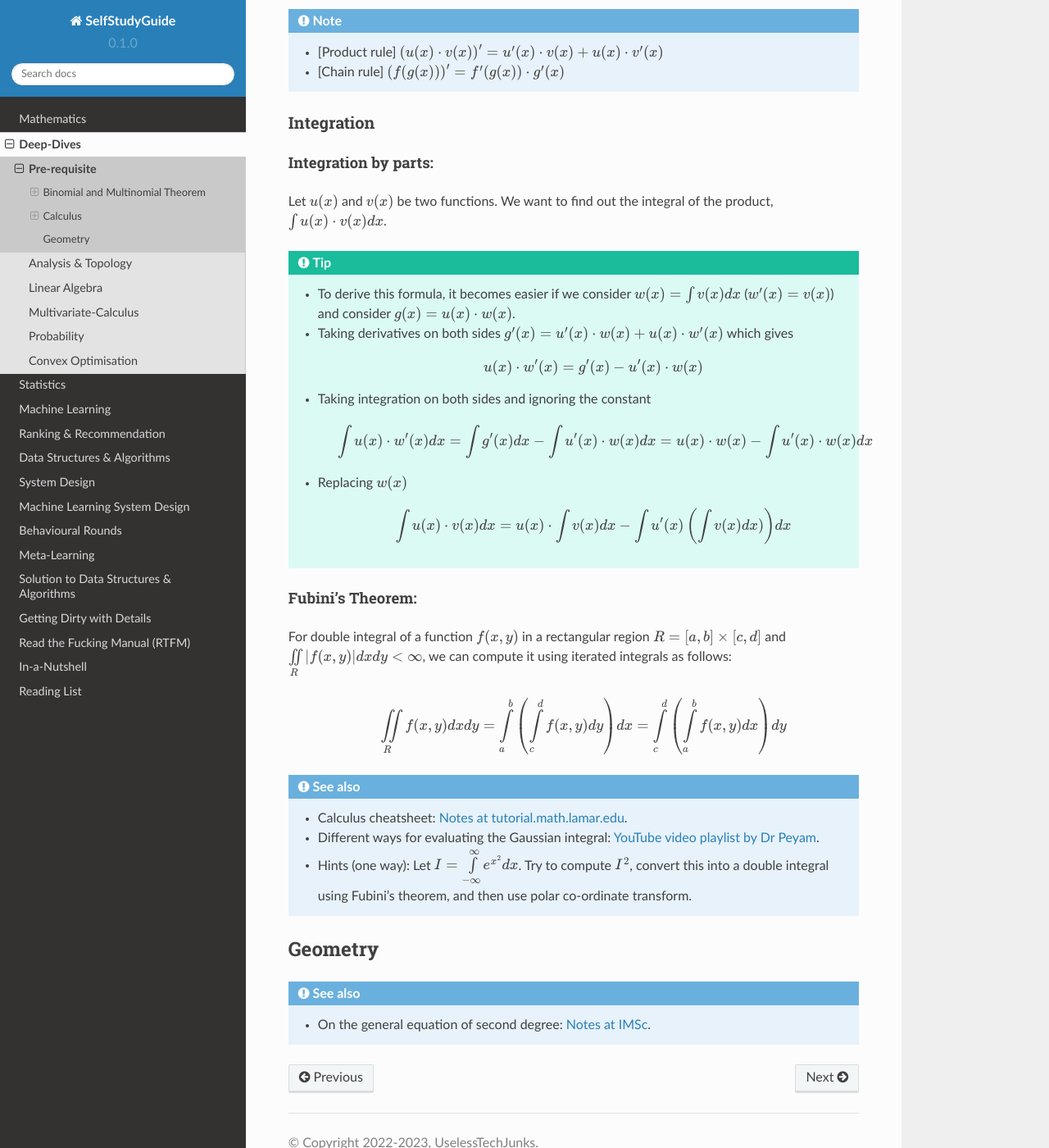
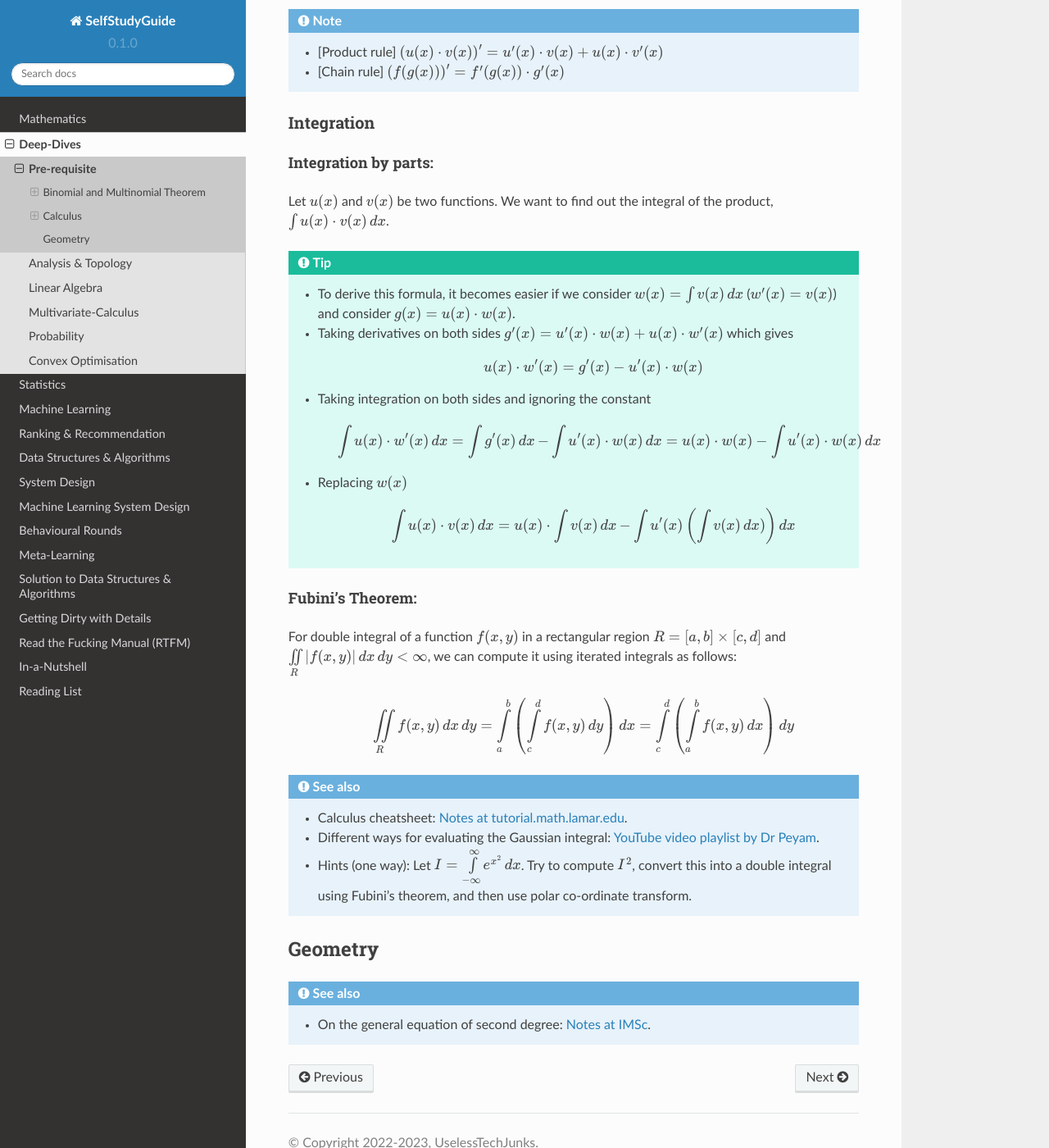
Before and after one commit to uselesstechjunks/leetcode, a Sphinx documentation site: the page built from docs/source/math/prereq.rst, in a window 1280 px wide and 1400 px high, scrolled down 1493 px. Shown: the whole window at 82% size. Built offline with Sphinx 7.4.7 and the Read the Docs theme 2.0.0, drawn with Linux system fonts in a browser that asks for light colours.

Commit message:
Update prereq.rst

```diff
--- a/docs/source/math/prereq.rst
+++ b/docs/source/math/prereq.rst
@@ -51,31 +51,31 @@ Integration
 ==============================================
 Integration by parts:
 -------------------------------
-Let :math:`u(x)` and :math:`v(x)` be two functions. We want to find out the integral of the product, :math:`\int u(x)\cdot v(x) dx`.
+Let :math:`u(x)` and :math:`v(x)` be two functions. We want to find out the integral of the product, :math:`\int u(x)\cdot v(x) \mathop{dx}`.
 
 .. tip::
-	* To derive this formula, it becomes easier if we consider :math:`w(x)=\int v(x) dx` (:math:`w'(x)=v(x)`) and consider :math:`g(x)=u(x)\cdot w(x)`.
+	* To derive this formula, it becomes easier if we consider :math:`w(x)=\int v(x) \mathop{dx}` (:math:`w'(x)=v(x)`) and consider :math:`g(x)=u(x)\cdot w(x)`.
 	* Taking derivatives on both sides :math:`g'(x)=u'(x)\cdot w(x)+u(x)\cdot w'(x)` which gives
 
 		.. math:: u(x)\cdot w'(x)=g'(x)-u'(x)\cdot w(x)
 	* Taking integration on both sides and ignoring the constant
 
-		.. math:: \int u(x)\cdot w'(x)dx=\int g'(x)dx-\int u'(x)\cdot w(x)dx=u(x)\cdot w(x)-\int u'(x)\cdot w(x)dx
+		.. math:: \int u(x)\cdot w'(x)\mathop{dx}=\int g'(x)\mathop{dx}-\int u'(x)\cdot w(x)\mathop{dx}=u(x)\cdot w(x)-\int u'(x)\cdot w(x)\mathop{dx}
 	* Replacing :math:`w(x)`
 
-		.. math:: \int u(x)\cdot v(x)dx=u(x)\cdot \int v(x)dx-\int u'(x)\left(\int v(x)dx) \right)dx
+		.. math:: \int u(x)\cdot v(x)\mathop{dx}=u(x)\cdot \int v(x)\mathop{dx}-\int u'(x)\left(\int v(x)\mathop{dx}) \right)\mathop{dx}
 
 Fubini's Theorem:
 -------------------------------
-For double integral of a function :math:`f(x,y)` in a rectangular region :math:`R=[a,b]\times [c,d]` and :math:`\iint\limits_{R} \left|f(x,y)\right|dx dy<\infty`, we can compute it using iterated integrals as follows:
+For double integral of a function :math:`f(x,y)` in a rectangular region :math:`R=[a,b]\times [c,d]` and :math:`\iint\limits_{R} \left|f(x,y)\right|\mathop{dx} \mathop{dy}<\infty`, we can compute it using iterated integrals as follows:
 
-	.. math:: \iint\limits_{R} f(x,y)dx dy=\int\limits_a^b \left(\int\limits_c^d f(x,y)dy\right)dx=\int\limits_c^d \left(\int\limits_a^b f(x,y)dx\right)dy
+	.. math:: \iint\limits_{R} f(x,y)\mathop{dx} \mathop{dy}=\int\limits_a^b \left(\int\limits_c^d f(x,y)\mathop{dy}\right)\mathop{dx}=\int\limits_c^d \left(\int\limits_a^b f(x,y)\mathop{dx}\right)\mathop{dy}
 
 .. seealso::
 	* Calculus cheatsheet: `Notes at tutorial.math.lamar.edu <https://tutorial.math.lamar.edu/pdf/calculus_cheat_sheet_all.pdf>`_.
 	* Different ways for evaluating the Gaussian integral: `YouTube video playlist by Dr Peyam <https://www.youtube.com/watch?v=HcneBkidSDQ&list=PLJb1qAQIrmmCgLyHWMXGZnioRHLqOk2bW>`_.
 
-	* Hints (one way): Let :math:`I=\int\limits_{-\infty}^\infty e^{x^2}dx`. Try to compute :math:`I^2`, convert this into a double integral using Fubini's theorem, and then use polar co-ordinate transform.
+	* Hints (one way): Let :math:`I=\int\limits_{-\infty}^\infty e^{x^2}\mathop{dx}`. Try to compute :math:`I^2`, convert this into a double integral using Fubini's theorem, and then use polar co-ordinate transform.
 
 ***********************************************
 Geometry
```
